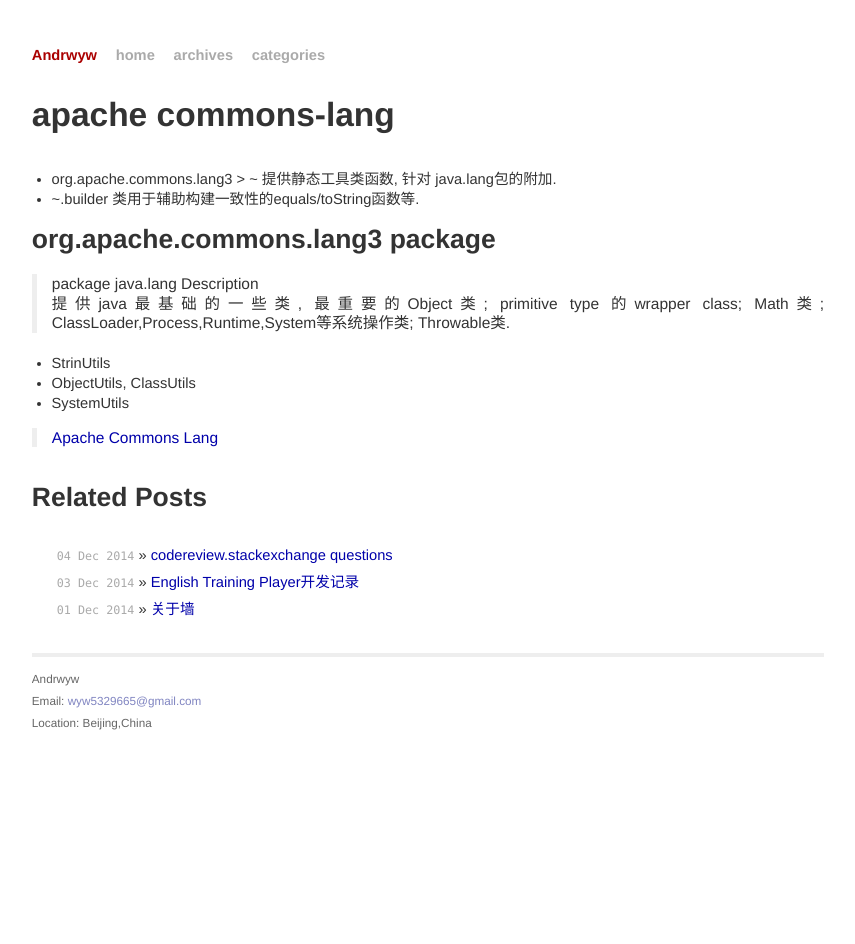
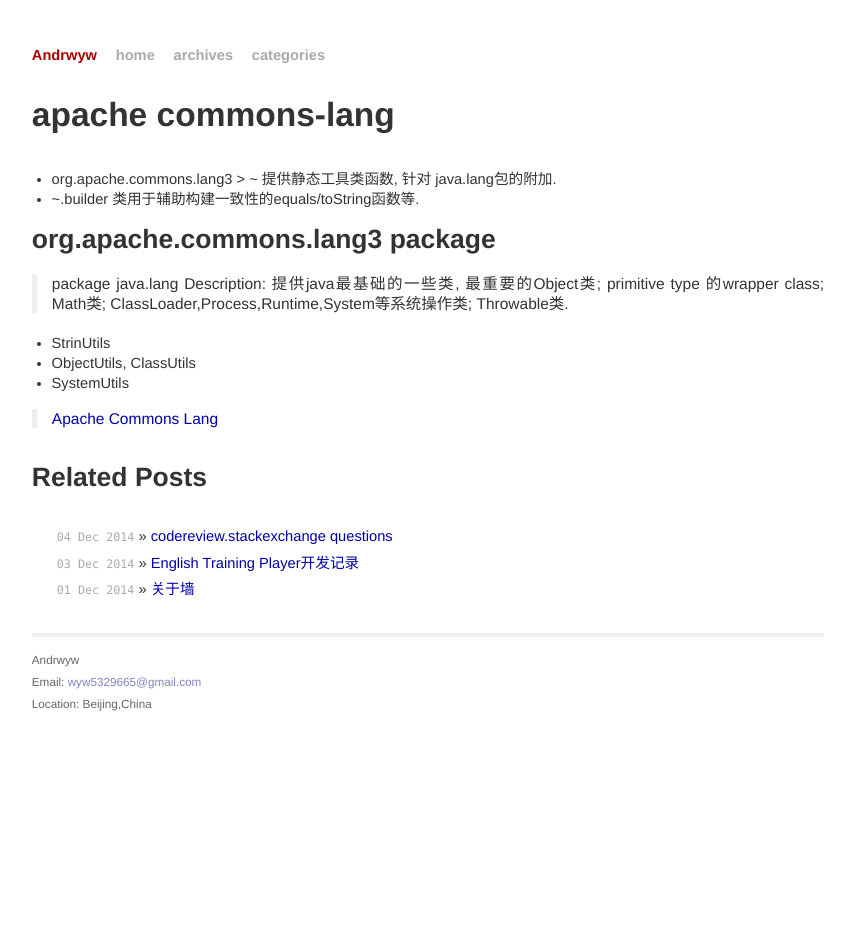
Before and after one commit to Andrwyw/Andrwyw.github.io, a Jekyll site: the page built from _posts/2014-12-4-apache-commons-lang-api.md, in a window 1280 px wide. Shown: the whole page, without its empty margins (212-1067 px from the left). Built offline with Jekyll 4.4.1, drawn with Linux system fonts in a browser that asks for light colours; comment, search, counter and statistics services are not loaded.

```diff
--- a/_posts/2014-12-4-apache-commons-lang-api.md
+++ b/_posts/2014-12-4-apache-commons-lang-api.md
@@ -14,7 +14,7 @@ categories: [commons-lang,java]
 
 ## org.apache.commons.lang3 package
 
-> package java.lang Description
+> package java.lang Description:
 > 提供java最基础的一些类, 最重要的Object类; primitive type 的wrapper class; Math类; ClassLoader,Process,Runtime,System等系统操作类; Throwable类.
 
 - StrinUtils
```
